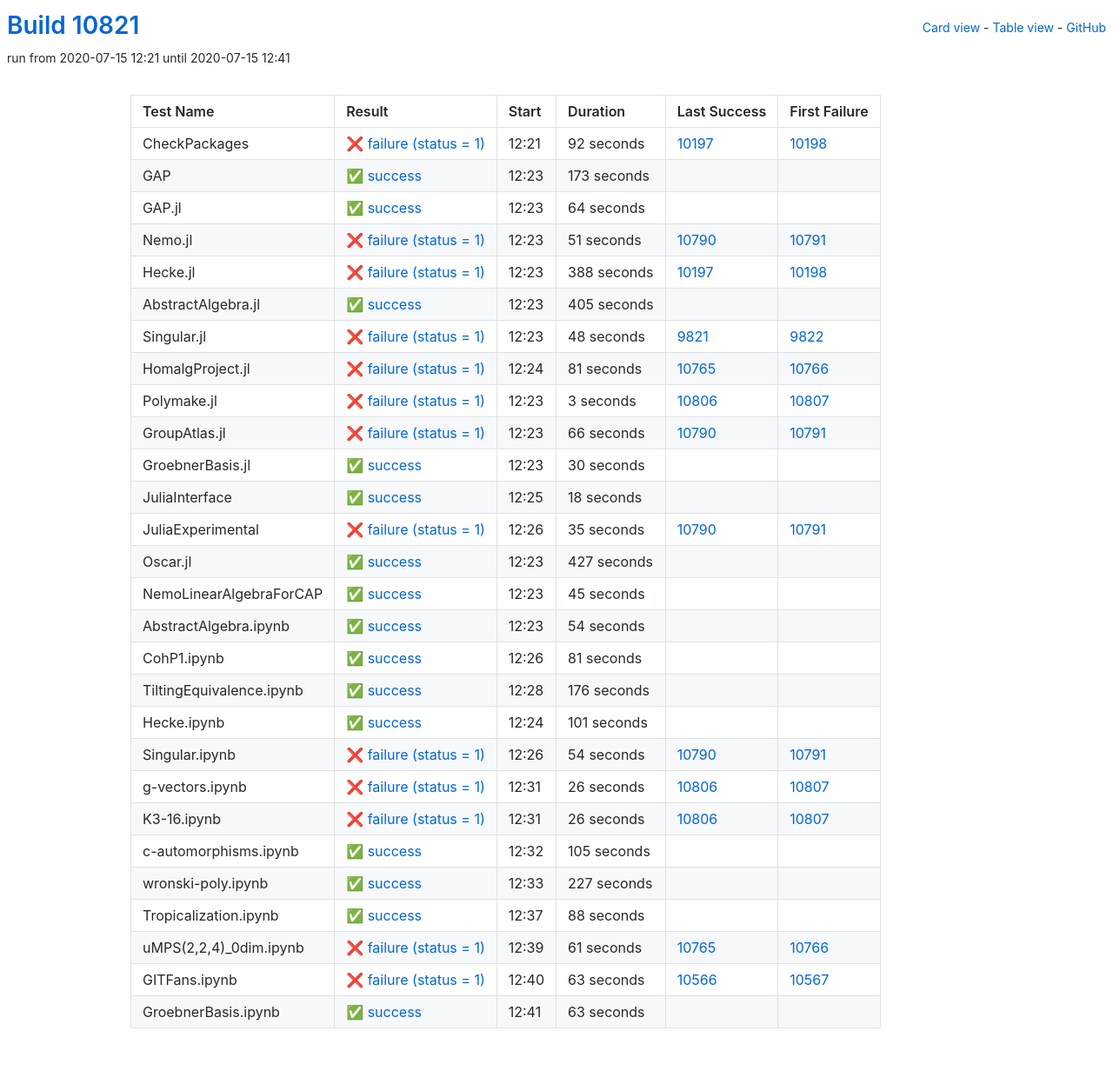
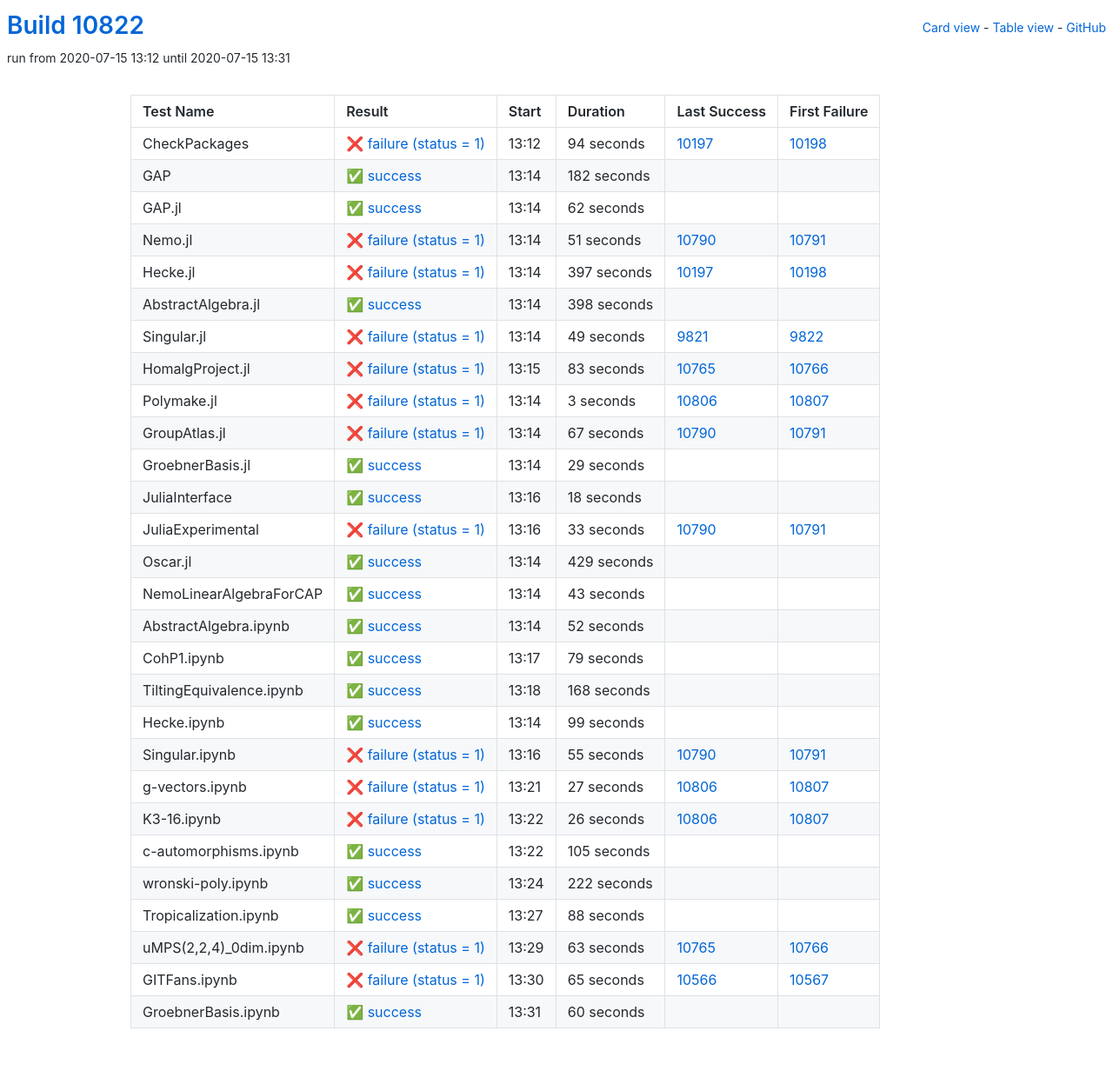
Before and after one commit to oscar-system/oscar-ci-status, a Jekyll site: the page built from table.html, in a window 1280 px wide. Shown: the whole page at 87% size. Built offline with Jekyll 4.4.1, drawn with Linux system fonts in a browser that asks for light colours.

Commit message:
Build #10822

```diff
--- a/_data/ci.yml
+++ b/_data/ci.yml
@@ -1,6 +1,6 @@
 ---
-build: 10821
-build_url: https://oscarci.mathematik.uni-kl.de/job/oscar/10821/
+build: 10822
+build_url: https://oscarci.mathematik.uni-kl.de/job/oscar/10822/
 job: oscar
 organization: oscar-system
 repo: oscar-ci-status
@@ -8,44 +8,44 @@
 tests:
 - name: CheckPackages
   id: checkpackages
-  log: https://oscarci.mathematik.uni-kl.de/job/oscar/10821/artifact/logs/build-10821/CheckPackages.log
-  start: 2020-07-15 12:21
+  log: https://oscarci.mathematik.uni-kl.de/job/oscar/10822/artifact/logs/build-10822/CheckPackages.log
+  start: 2020-07-15 13:12
   success: false
   exitcode: 1
   status: failure
-  duration: 92
+  duration: 94
   last_success: 10197
   last_success_url: https://oscarci.mathematik.uni-kl.de/job/oscar/10197/
   first_failure: 10198
   first_failure_url: https://oscarci.mathematik.uni-kl.de/job/oscar/10198/
 - name: GAP
   id: gap
-  log: https://oscarci.mathematik.uni-kl.de/job/oscar/10821/artifact/logs/build-10821/GAP.log
-  start: 2020-07-15 12:23
+  log: https://oscarci.mathematik.uni-kl.de/job/oscar/10822/artifact/logs/build-10822/GAP.log
+  start: 2020-07-15 13:14
   success: true
   exitcode: 0
   status: success
-  duration: 173
+  duration: 182
   last_success: false
   last_success_url:
   first_failure: false
   first_failure_url:
 - name: GAP.jl
   id: gap-jl
-  log: https://oscarci.mathematik.uni-kl.de/job/oscar/10821/artifact/logs/build-10821/GAP.jl.log
-  start: 2020-07-15 12:23
+  log: https://oscarci.mathematik.uni-kl.de/job/oscar/10822/artifact/logs/build-10822/GAP.jl.log
+  start: 2020-07-15 13:14
   success: true
   exitcode: 0
   status: success
-  duration: 64
+  duration: 62
   last_success: false
   last_success_url:
   first_failure: false
   first_failure_url:
 - name: Nemo.jl
   id: nemo-jl
-  log: https://oscarci.mathematik.uni-kl.de/job/oscar/10821/artifact/logs/build-10821/Nemo.jl.log
-  start: 2020-07-15 12:23
+  log: https://oscarci.mathematik.uni-kl.de/job/oscar/10822/artifact/logs/build-10822/Nemo.jl.log
+  start: 2020-07-15 13:14
   success: false
   exitcode: 1
   status: failure
@@ -56,56 +56,56 @@
   first_failure_url: https://oscarci.mathematik.uni-kl.de/job/oscar/10791/
 - name: Hecke.jl
   id: hecke-jl
-  log: https://oscarci.mathematik.uni-kl.de/job/oscar/10821/artifact/logs/build-10821/Hecke.jl.log
-  start: 2020-07-15 12:23
+  log: https://oscarci.mathematik.uni-kl.de/job/oscar/10822/artifact/logs/build-10822/Hecke.jl.log
+  start: 2020-07-15 13:14
   success: false
   exitcode: 1
   status: failure
-  duration: 388
+  duration: 397
   last_success: 10197
   last_success_url: https://oscarci.mathematik.uni-kl.de/job/oscar/10197/
   first_failure: 10198
   first_failure_url: https://oscarci.mathematik.uni-kl.de/job/oscar/10198/
 - name: AbstractAlgebra.jl
   id: abstractalgebra-jl
-  log: https://oscarci.mathematik.uni-kl.de/job/oscar/10821/artifact/logs/build-10821/AbstractAlgebra.jl.log
-  start: 2020-07-15 12:23
+  log: https://oscarci.mathematik.uni-kl.de/job/oscar/10822/artifact/logs/build-10822/AbstractAlgebra.jl.log
+  start: 2020-07-15 13:14
   success: true
   exitcode: 0
   status: success
-  duration: 405
+  duration: 398
   last_success: false
   last_success_url:
   first_failure: false
   first_failure_url:
 - name: Singular.jl
   id: singular-jl
-  log: https://oscarci.mathematik.uni-kl.de/job/oscar/10821/artifact/logs/build-10821/Singular.jl.log
-  start: 2020-07-15 12:23
+  log: https://oscarci.mathematik.uni-kl.de/job/oscar/10822/artifact/logs/build-10822/Singular.jl.log
+  start: 2020-07-15 13:14
   success: false
   exitcode: 1
   status: failure
-  duration: 48
+  duration: 49
   last_success: 9821
   last_success_url: https://oscarci.mathematik.uni-kl.de/job/oscar/9821/
   first_failure: 9822
   first_failure_url: https://oscarci.mathematik.uni-kl.de/job/oscar/9822/
 - name: HomalgProject.jl
   id: homalgproject-jl
-  log: https://oscarci.mathematik.uni-kl.de/job/oscar/10821/artifact/logs/build-10821/HomalgProject.jl.log
-  start: 2020-07-15 12:24
+  log: https://oscarci.mathematik.uni-kl.de/job/oscar/10822/artifact/logs/build-10822/HomalgProject.jl.log
+  start: 2020-07-15 13:15
   success: false
   exitcode: 1
   status: failure
-  duration: 81
+  duration: 83
   last_success: 10765
   last_success_url: https://oscarci.mathematik.uni-kl.de/job/oscar/10765/
   first_failure: 10766
   first_failure_url: https://oscarci.mathematik.uni-kl.de/job/oscar/10766/
 - name: Polymake.jl
   id: polymake-jl
-  log: https://oscarci.mathematik.uni-kl.de/job/oscar/10821/artifact/logs/build-10821/Polymake.jl.log
-  start: 2020-07-15 12:23
+  log: https://oscarci.mathematik.uni-kl.de/job/oscar/10822/artifact/logs/build-10822/Polymake.jl.log
+  start: 2020-07-15 13:14
   success: false
   exitcode: 1
   status: failure
@@ -116,32 +116,32 @@
   first_failure_url: https://oscarci.mathematik.uni-kl.de/job/oscar/10807/
 - name: GroupAtlas.jl
   id: groupatlas-jl
-  log: https://oscarci.mathematik.uni-kl.de/job/oscar/10821/artifact/logs/build-10821/GroupAtlas.jl.log
-  start: 2020-07-15 12:23
+  log: https://oscarci.mathematik.uni-kl.de/job/oscar/10822/artifact/logs/build-10822/GroupAtlas.jl.log
+  start: 2020-07-15 13:14
   success: false
   exitcode: 1
   status: failure
-  duration: 66
+  duration: 67
   last_success: 10790
   last_success_url: https://oscarci.mathematik.uni-kl.de/job/oscar/10790/
   first_failure: 10791
   first_failure_url: https://oscarci.mathematik.uni-kl.de/job/oscar/10791/
 - name: GroebnerBasis.jl
   id: groebnerbasis-jl
-  log: https://oscarci.mathematik.uni-kl.de/job/oscar/10821/artifact/logs/build-10821/GroebnerBasis.jl.log
-  start: 2020-07-15 12:23
+  log: https://oscarci.mathematik.uni-kl.de/job/oscar/10822/artifact/logs/build-10822/GroebnerBasis.jl.log
+  start: 2020-07-15 13:14
   success: true
   exitcode: 0
   status: success
-  duration: 30
+  duration: 29
   last_success: false
   last_success_url:
   first_failure: false
   first_failure_url:
 - name: JuliaInterface
   id: juliainterface
-  log: https://oscarci.mathematik.uni-kl.de/job/oscar/10821/artifact/logs/build-10821/JuliaInterface.log
-  start: 2020-07-15 12:25
+  log: https://oscarci.mathematik.uni-kl.de/job/oscar/10822/artifact/logs/build-10822/JuliaInterface.log
+  start: 2020-07-15 13:16
   success: true
   exitcode: 0
   status: success
@@ -152,116 +152,116 @@
   first_failure_url:
 - name: JuliaExperimental
   id: juliaexperimental
-  log: https://oscarci.mathematik.uni-kl.de/job/oscar/10821/artifact/logs/build-10821/JuliaExperimental.log
-  start: 2020-07-15 12:26
+  log: https://oscarci.mathematik.uni-kl.de/job/oscar/10822/artifact/logs/build-10822/JuliaExperimental.log
+  start: 2020-07-15 13:16
   success: false
   exitcode: 1
   status: failure
-  duration: 35
+  duration: 33
   last_success: 10790
   last_success_url: https://oscarci.mathematik.uni-kl.de/job/oscar/10790/
   first_failure: 10791
   first_failure_url: https://oscarci.mathematik.uni-kl.de/job/oscar/10791/
 - name: Oscar.jl
   id: oscar-jl
-  log: https://oscarci.mathematik.uni-kl.de/job/oscar/10821/artifact/logs/build-10821/Oscar.jl.log
-  start: 2020-07-15 12:23
+  log: https://oscarci.mathematik.uni-kl.de/job/oscar/10822/artifact/logs/build-10822/Oscar.jl.log
+  start: 2020-07-15 13:14
   success: true
   exitcode: 0
   status: success
-  duration: 427
+  duration: 429
   last_success: false
   last_success_url:
   first_failure: false
   first_failure_url:
 - name: NemoLinearAlgebraForCAP
   id: nemolinearalgebraforcap
-  log: https://oscarci.mathematik.uni-kl.de/job/oscar/10821/artifact/logs/build-10821/NemoLinearAlgebraForCAP.log
-  start: 2020-07-15 12:23
+  log: https://oscarci.mathematik.uni-kl.de/job/oscar/10822/artifact/logs/build-10822/NemoLinearAlgebraForCAP.log
+  start: 2020-07-15 13:14
   success: true
   exitcode: 0
   status: success
-  duration: 45
+  duration: 43
   last_success: false
   last_success_url:
   first_failure: false
   first_failure_url:
 - name: AbstractAlgebra.ipynb
   id: abstractalgebra-ipynb
-  log: https://oscarci.mathematik.uni-kl.de/job/oscar/10821/artifact/logs/build-10821/AbstractAlgebra.ipynb.log
-  start: 2020-07-15 12:23
+  log: https://oscarci.mathematik.uni-kl.de/job/oscar/10822/artifact/logs/build-10822/AbstractAlgebra.ipynb.log
+  start: 2020-07-15 13:14
   success: true
   exitcode: 0
   status: success
-  duration: 54
+  duration: 52
   last_success: false
   last_success_url:
   first_failure: false
   first_failure_url:
 - name: CohP1.ipynb
   id: cohp1-ipynb
-  log: https://oscarci.mathematik.uni-kl.de/job/oscar/10821/artifact/logs/build-10821/CohP1.ipynb.log
-  start: 2020-07-15 12:26
+  log: https://oscarci.mathematik.uni-kl.de/job/oscar/10822/artifact/logs/build-10822/CohP1.ipynb.log
+  start: 2020-07-15 13:17
   success: true
   exitcode: 0
   status: success
-  duration: 81
+  duration: 79
   last_success: false
   last_success_url:
   first_failure: false
   first_failure_url:
 - name: TiltingEquivalence.ipynb
   id: tiltingequivalence-ipynb
-  log: https://oscarci.mathematik.uni-kl.de/job/oscar/10821/artifact/logs/build-10821/TiltingEquivalence.ipynb.log
-  start: 2020-07-15 12:28
+  log: https://oscarci.mathematik.uni-kl.de/job/oscar/10822/artifact/logs/build-10822/TiltingEquivalence.ipynb.log
+  start: 2020-07-15 13:18
   success: true
   exitcode: 0
   status: success
-  duration: 176
+  duration: 168
   last_success: false
   last_success_url:
   first_failure: false
   first_failure_url:
 - name: Hecke.ipynb
   id: hecke-ipynb
-  log: https://oscarci.mathematik.uni-kl.de/job/oscar/10821/artifact/logs/build-10821/Hecke.ipynb.log
-  start: 2020-07-15 12:24
+  log: https://oscarci.mathematik.uni-kl.de/job/oscar/10822/artifact/logs/build-10822/Hecke.ipynb.log
+  start: 2020-07-15 13:14
   success: true
   exitcode: 0
   status: success
-  duration: 101
+  duration: 99
   last_success: false
   last_success_url:
   first_failure: false
   first_failure_url:
 - name: Singular.ipynb
   id: singular-ipynb
-  log: https://oscarci.mathematik.uni-kl.de/job/oscar/10821/artifact/logs/build-10821/Singular.ipynb.log
-  start: 2020-07-15 12:26
+  log: https://oscarci.mathematik.uni-kl.de/job/oscar/10822/artifact/logs/build-10822/Singular.ipynb.log
+  start: 2020-07-15 13:16
   success: false
   exitcode: 1
   status: failure
-  duration: 54
+  duration: 55
   last_success: 10790
   last_success_url: https://oscarci.mathematik.uni-kl.de/job/oscar/10790/
   first_failure: 10791
   first_failure_url: https://oscarci.mathematik.uni-kl.de/job/oscar/10791/
 - name: g-vectors.ipynb
   id: g-vectors-ipynb
-  log: https://oscarci.mathematik.uni-kl.de/job/oscar/10821/artifact/logs/build-10821/g-vectors.ipynb.log
-  start: 2020-07-15 12:31
+  log: https://oscarci.mathematik.uni-kl.de/job/oscar/10822/artifact/logs/build-10822/g-vectors.ipynb.log
+  start: 2020-07-15 13:21
   success: false
   exitcode: 1
   status: failure
-  duration: 26
+  duration: 27
   last_success: 10806
   last_success_url: https://oscarci.mathematik.uni-kl.de/job/oscar/10806/
   first_failure: 10807
   first_failure_url: https://oscarci.mathematik.uni-kl.de/job/oscar/10807/
 - name: K3-16.ipynb
   id: k3-16-ipynb
-  log: https://oscarci.mathematik.uni-kl.de/job/oscar/10821/artifact/logs/build-10821/K3-16.ipynb.log
-  start: 2020-07-15 12:31
+  log: https://oscarci.mathematik.uni-kl.de/job/oscar/10822/artifact/logs/build-10822/K3-16.ipynb.log
+  start: 2020-07-15 13:22
   success: false
   exitcode: 1
   status: failure
@@ -272,8 +272,8 @@
   first_failure_url: https://oscarci.mathematik.uni-kl.de/job/oscar/10807/
 - name: c-automorphisms.ipynb
   id: c-automorphisms-ipynb
-  log: https://oscarci.mathematik.uni-kl.de/job/oscar/10821/artifact/logs/build-10821/c-automorphisms.ipynb.log
-  start: 2020-07-15 12:32
+  log: https://oscarci.mathematik.uni-kl.de/job/oscar/10822/artifact/logs/build-10822/c-automorphisms.ipynb.log
+  start: 2020-07-15 13:22
   success: true
   exitcode: 0
   status: success
@@ -284,20 +284,20 @@
   first_failure_url:
 - name: wronski-poly.ipynb
   id: wronski-poly-ipynb
-  log: https://oscarci.mathematik.uni-kl.de/job/oscar/10821/artifact/logs/build-10821/wronski-poly.ipynb.log
-  start: 2020-07-15 12:33
+  log: https://oscarci.mathematik.uni-kl.de/job/oscar/10822/artifact/logs/build-10822/wronski-poly.ipynb.log
+  start: 2020-07-15 13:24
   success: true
   exitcode: 0
   status: success
-  duration: 227
+  duration: 222
   last_success: false
   last_success_url:
   first_failure: false
   first_failure_url:
 - name: Tropicalization.ipynb
   id: tropicalization-ipynb
-  log: https://oscarci.mathematik.uni-kl.de/job/oscar/10821/artifact/logs/build-10821/Tropicalization.ipynb.log
-  start: 2020-07-15 12:37
+  log: https://oscarci.mathematik.uni-kl.de/job/oscar/10822/artifact/logs/build-10822/Tropicalization.ipynb.log
+  start: 2020-07-15 13:27
   success: true
   exitcode: 0
   status: success
@@ -308,36 +308,36 @@
   first_failure_url:
 - name: uMPS(2,2,4)_0dim.ipynb
   id: umps-2-2-4-0dim-ipynb
-  log: https://oscarci.mathematik.uni-kl.de/job/oscar/10821/artifact/logs/build-10821/uMPS-2-2-4-_0dim.ipynb.log
-  start: 2020-07-15 12:39
+  log: https://oscarci.mathematik.uni-kl.de/job/oscar/10822/artifact/logs/build-10822/uMPS-2-2-4-_0dim.ipynb.log
+  start: 2020-07-15 13:29
   success: false
   exitcode: 1
   status: failure
-  duration: 61
+  duration: 63
   last_success: 10765
   last_success_url: https://oscarci.mathematik.uni-kl.de/job/oscar/10765/
   first_failure: 10766
   first_failure_url: https://oscarci.mathematik.uni-kl.de/job/oscar/10766/
 - name: GITFans.ipynb
   id: gitfans-ipynb
-  log: https://oscarci.mathematik.uni-kl.de/job/oscar/10821/artifact/logs/build-10821/GITFans.ipynb.log
-  start: 2020-07-15 12:40
+  log: https://oscarci.mathematik.uni-kl.de/job/oscar/10822/artifact/logs/build-10822/GITFans.ipynb.log
+  start: 2020-07-15 13:30
   success: false
   exitcode: 1
   status: failure
-  duration: 63
+  duration: 65
   last_success: 10566
   last_success_url: https://oscarci.mathematik.uni-kl.de/job/oscar/10566/
   first_failure: 10567
   first_failure_url: https://oscarci.mathematik.uni-kl.de/job/oscar/10567/
 - name: GroebnerBasis.ipynb
   id: groebnerbasis-ipynb
-  log: https://oscarci.mathematik.uni-kl.de/job/oscar/10821/artifact/logs/build-10821/GroebnerBasis.ipynb.log
-  start: 2020-07-15 12:41
+  log: https://oscarci.mathematik.uni-kl.de/job/oscar/10822/artifact/logs/build-10822/GroebnerBasis.ipynb.log
+  start: 2020-07-15 13:31
   success: true
   exitcode: 0
   status: success
-  duration: 63
+  duration: 60
   last_success: false
   last_success_url:
   first_failure: false
```
Also changed, not shown: README.md.
